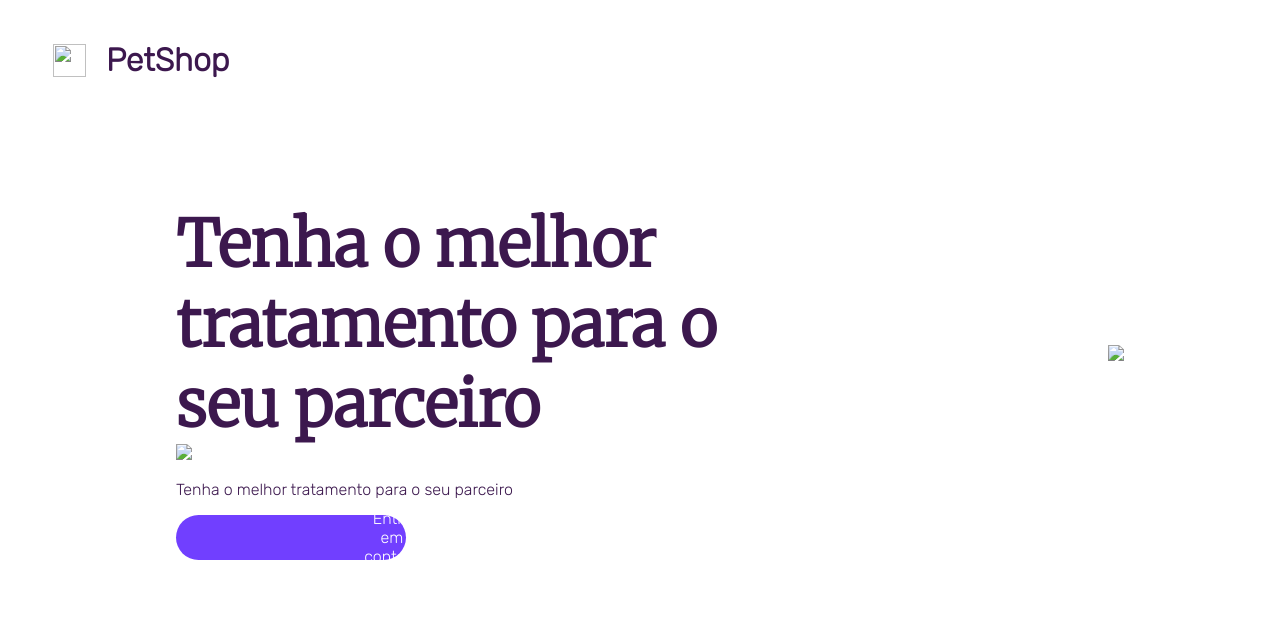
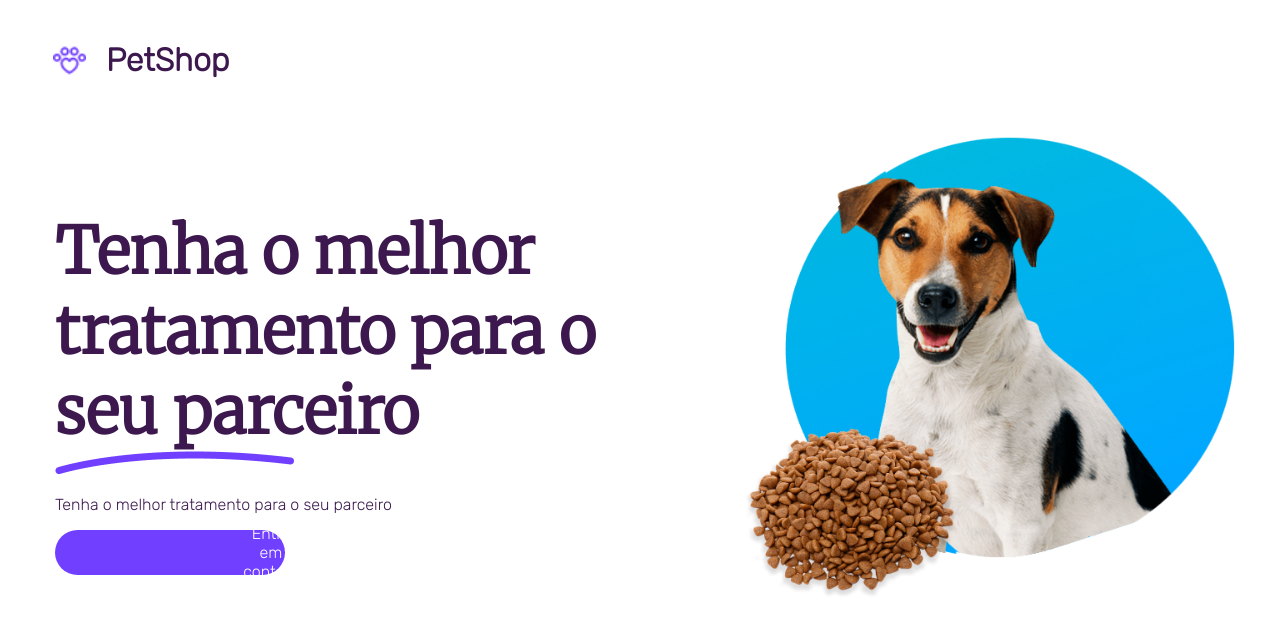
Before and after one commit to jonathancosta746/Landing-Page-Petshop, a plain HTML site: page index.html in a window 1280 px wide. Drawn offline with Linux system fonts and the light colour scheme; the site is published under a folder, as on GitHub Pages, so addresses that start at the root find nothing.

Commit message:
Update index.html

```diff
--- a/index.html
+++ b/index.html
@@ -5,12 +5,12 @@
     <meta http-equiv="X-UA-Compatible" content="IE=edge">
     <meta name="viewport" content="width=device-width, initial-scale=1.0">
     <title>Seu PetShop</title>
-    <link rel="stylesheet" type="text/css" href="style.css">
+    <link rel="stylesheet" type="text/css" href="./style.css">
     <link href="https://fonts.googleapis.com/icon?family=Material+Icons+Sharp" rel="stylesheet">
 </head>
 <body>
       <header>
-        <img class="logo" src="/Imagens/logo.png">
+        <img class="logo" src="./Imagens/logo.png">
         <h1>PetShop</h1>
     </header>
 
@@ -18,7 +18,7 @@
         <section class="conteudo-esquerda">
            <div>
                 <h2 class="titulo">Tenha o melhor tratamento para o seu parceiro</h2>
-                <img class="titulo-imagem" src="/Imagens/Vector.png">
+                <img class="titulo-imagem" src="./Imagens/Vector.png">
             </div>
 
             <div>
@@ -31,13 +31,8 @@
         </section>
 
         <aside>
-            <img class="image" src="/Imagens/cao.png">
+            <img class="image" src="./Imagens/cao.png">
         </aside>
-
     </main>
-
-
-
-
 </body>
 </html>
```
